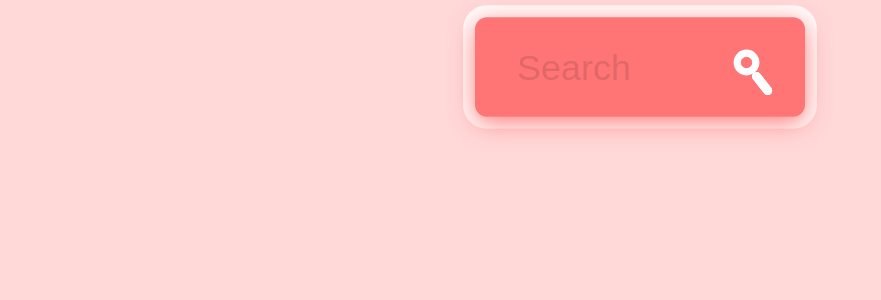
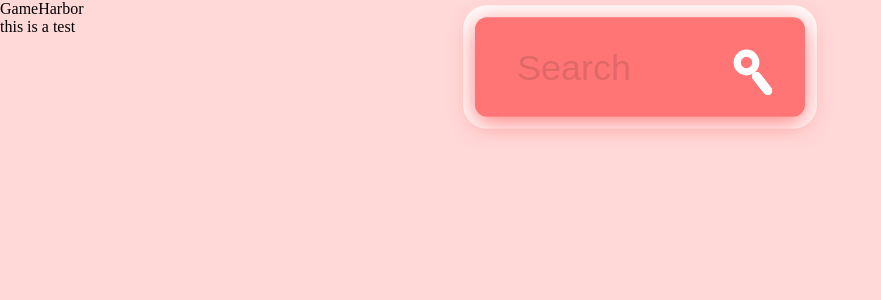
Before and after one commit to kevinvlad03/GameHarbor, a PHP site: page / in a window 1280 px wide. Shown: the part 93-393 px from the top of the page, without its empty margins (0-881 px from the left). Run offline with PHP 8.4, Linux system fonts and the light colour scheme.

Commit message:
New Device SSH Test

```diff
--- a/index.php
+++ b/index.php
@@ -13,6 +13,8 @@
     <?php include_once "Components/navbar.php" ?>
 </head>
 <body>
+    <p>GameHarbor</p>
+    <p>this is a test</p>
 <div id="cover">
     <form method="get" action="">
         <div class="tb">
```
